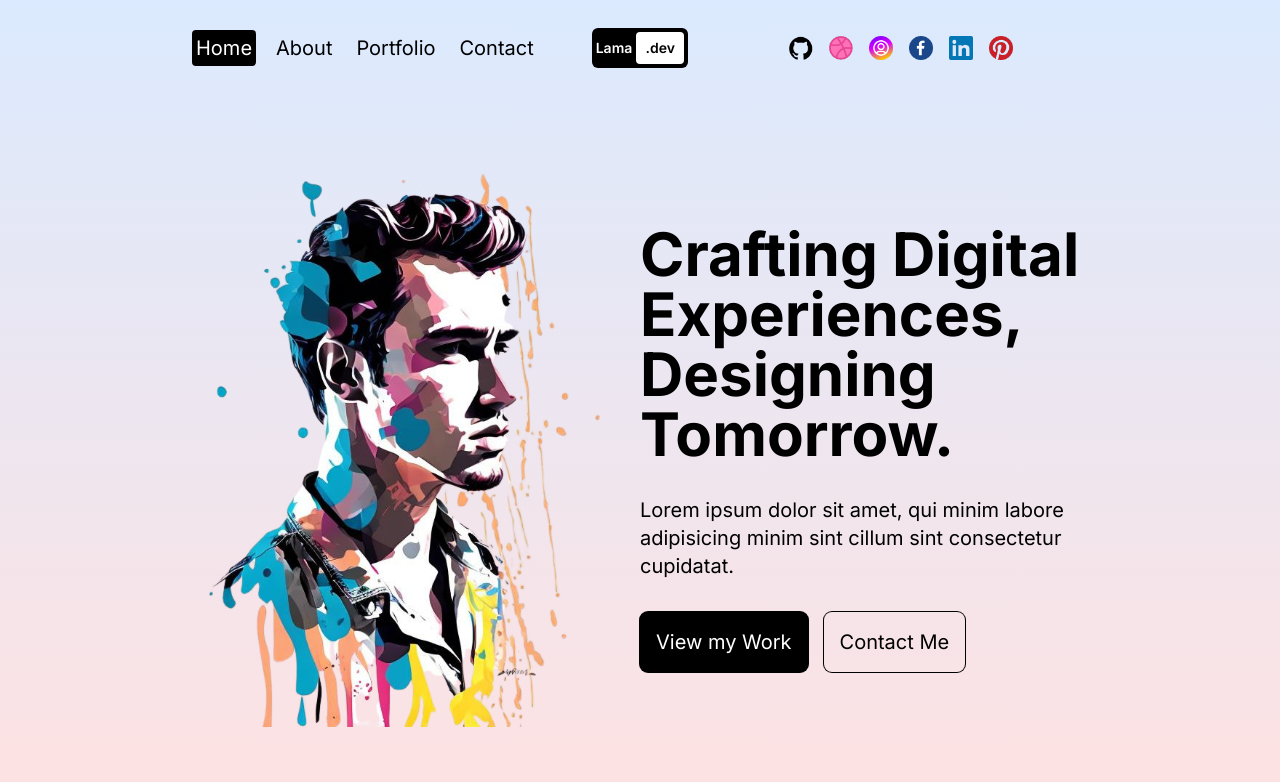
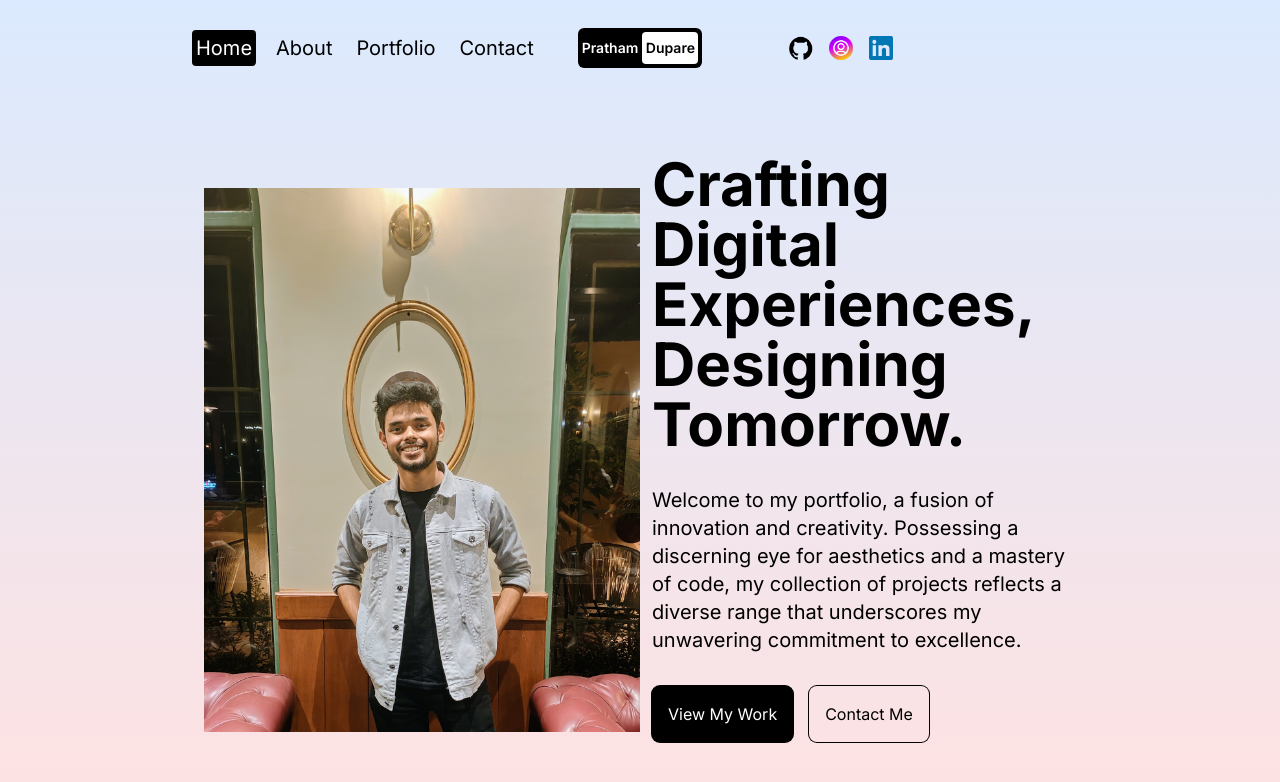
Before and after one commit to prathamdupare/NextJS-portfolio, a Next.js app: page / in a window 1280 px wide. Shown: the top 782 px of the page. Built offline with nearby package versions, Linux system fonts and the light colour scheme.

Commit message:
added new images and details

```diff
--- a/src/app/about/page.jsx
+++ b/src/app/about/page.jsx
@@ -41,15 +41,14 @@ const AboutPage = () => {
             <h1 className="font-bold text-2xl">BIOGRAPHY</h1>
             {/* BIOGRAPHY DESC */}
             <p className="text-lg">
-              Lorem ipsum dolor sit amet consectetur adipisicing elit. Nostrum
-              harum quibusdam cupiditate nobis accusamus sed aut aperiam,
-              reiciendis numquam! Voluptas voluptatibus obcaecati dolore itaque
-              suscipit! Vel doloremque numquam quam nihil.
+              Passionate Indian web developer proficient in MERN stack and
+              Next.js. Enthusiastic about Linux (Arch user). I specialize in
+              building projects from the ground up, constantly embracing new
+              skills. Let's code stories of creativity and functionality
+              together!
             </p>
             {/* BIOGRAPHY QUOTE */}
-            <span className="italic">
-              Lorem ipsum dolor sit amet consectetur adipisicing elit.
-            </span>
+            <span className="italic">Turning Ideas into Digital Realities</span>
             {/* BIOGRAPHY SIGN SVG*/}
             <div className="self-end">
               <svg
@@ -120,46 +119,16 @@ const AboutPage = () => {
                 Next.js
               </div>
               <div className="rounded  p-2 text-sm cursor-pointer bg-black text-white hover:bg-white hover:text-black">
-                SCSS
-              </div>
-              <div className="rounded  p-2 text-sm cursor-pointer bg-black text-white hover:bg-white hover:text-black">
                 Tailwind CSS
               </div>
               <div className="rounded  p-2 text-sm cursor-pointer bg-black text-white hover:bg-white hover:text-black">
                 MongoDB
               </div>
               <div className="rounded  p-2 text-sm cursor-pointer bg-black text-white hover:bg-white hover:text-black">
-                PostgreSQL
-              </div>
-              <div className="rounded  p-2 text-sm cursor-pointer bg-black text-white hover:bg-white hover:text-black">
                 Node.js
               </div>
               <div className="rounded  p-2 text-sm cursor-pointer bg-black text-white hover:bg-white hover:text-black">
-                Nest.js
-              </div>
-              <div className="rounded  p-2 text-sm cursor-pointer bg-black text-white hover:bg-white hover:text-black">
                 Express.js
-              </div>
-              <div className="rounded  p-2 text-sm cursor-pointer bg-black text-white hover:bg-white hover:text-black">
-                Spring Boot
-              </div>
-              <div className="rounded  p-2 text-sm cursor-pointer bg-black text-white hover:bg-white hover:text-black">
-                GraphQL
-              </div>
-              <div className="rounded  p-2 text-sm cursor-pointer bg-black text-white hover:bg-white hover:text-black">
-                Apollo
-              </div>
-              <div className="rounded  p-2 text-sm cursor-pointer bg-black text-white hover:bg-white hover:text-black">
-                Redux
-              </div>
-              <div className="rounded  p-2 text-sm cursor-pointer bg-black text-white hover:bg-white hover:text-black">
-                Framer Motion
-              </div>
-              <div className="rounded  p-2 text-sm cursor-pointer bg-black text-white hover:bg-white hover:text-black">
-                Three.js
-              </div>
-              <div className="rounded  p-2 text-sm cursor-pointer bg-black text-white hover:bg-white hover:text-black">
-                WebGL
               </div>
               <div className="rounded  p-2 text-sm cursor-pointer bg-black text-white hover:bg-white hover:text-black">
                 Webpack
@@ -171,16 +140,7 @@ const AboutPage = () => {
                 Docker
               </div>
               <div className="rounded  p-2 text-sm cursor-pointer bg-black text-white hover:bg-white hover:text-black">
-                AWS
-              </div>
-              <div className="rounded  p-2 text-sm cursor-pointer bg-black text-white hover:bg-white hover:text-black">
-                Firebase
-              </div>
-              <div className="rounded  p-2 text-sm cursor-pointer bg-black text-white hover:bg-white hover:text-black">
                 Git
-              </div>
-              <div className="rounded  p-2 text-sm cursor-pointer bg-black text-white hover:bg-white hover:text-black">
-                Figma
               </div>
             </motion.div>
             {/* SKILL SCROLL SVG */}
@@ -233,21 +193,21 @@ const AboutPage = () => {
                 <div className="w-1/3 ">
                   {/* JOB TITLE */}
                   <div className="bg-white p-3 font-semibold rounded-b-lg rounded-s-lg">
-                    Senior JavaScript Engineer
+                    Freelancing
                   </div>
                   {/* JOB DESC */}
                   <div className="p-3 text-sm italic">
-                    I led web development, offering expertise in JavaScript
-                    frameworks.{" "}
+                    As a Freelancer, I provided tailored web solutions, applying
+                    a diverse range of technologies to meet client requirements
+                    and deliver high-quality results.
                   </div>
                   {/* JOB DATE */}
                   <div className="p-3 text-red-400 text-sm font-semibold">
-                    2024 - Present
+                    2023 - Present
                   </div>
                   {/* JOB COMPANY */}
-                  <div className="p-1 rounded bg-white text-sm font-semibold w-fit">
-                    Apple
-                  </div>
+                  <div className="p-1 rounded bg-white text-sm font-semibold w-fit"></div>
+                  ``
                 </div>
                 {/* CENTER */}
                 <div className="w-1/6 flex justify-center">
@@ -276,20 +236,20 @@ const AboutPage = () => {
                 <div className="w-1/3 ">
                   {/* JOB TITLE */}
                   <div className="bg-white p-3 font-semibold rounded-b-lg rounded-s-lg">
-                    Senior React Developer
+                    Notable Projects
                   </div>
                   {/* JOB DESC */}
                   <div className="p-3 text-sm italic">
-                    I spearheaded React-based application development,
-                    leveraging advanced skills.{" "}
+                    Developed websites for college professors, enhancing their
+                    online presence and communication with students.
                   </div>
                   {/* JOB DATE */}
                   <div className="p-3 text-red-400 text-sm font-semibold">
-                    2019 - 2024{" "}
+                    2022 - 2024
                   </div>
                   {/* JOB COMPANY */}
                   <div className="p-1 rounded bg-white text-sm font-semibold w-fit">
-                    Microsoft
+                    IISER BHOPAL
                   </div>
                 </div>
               </div>
@@ -299,16 +259,17 @@ const AboutPage = () => {
                 <div className="w-1/3 ">
                   {/* JOB TITLE */}
                   <div className="bg-white p-3 font-semibold rounded-b-lg rounded-s-lg">
-                    Freelancer{" "}
+                    EMBO ISPP Meet
                   </div>
                   {/* JOB DESC */}
                   <div className="p-3 text-sm italic">
-                    I provided web solutions, applying a range of technologies
-                    to address client requirements.{" "}
+                    Created a comprehensive workshop website for the EMBO ISPP
+                    meet at IISER Bhopal, showcasing organizational and
+                    technical skills in managing a prominent event.{" "}
                   </div>
                   {/* JOB DATE */}
                   <div className="p-3 text-red-400 text-sm font-semibold">
-                    2010 - 2019{" "}
+                    2024{" "}
                   </div>
                 </div>
                 {/* CENTER */}
--- a/src/app/contact/page.jsx
+++ b/src/app/contact/page.jsx
@@ -71,7 +71,7 @@ const ContactPage = () => {
           className="h-1/2 lg:h-full lg:w-1/2 bg-red-50 rounded-xl text-xl flex flex-col gap-8 justify-center p-24 "
           action=""
         >
-          <span>Dear Lama Dev,</span>
+          <span>Dear Pratham,</span>
           <textarea
             className="bg-transparent border-b-2 border-b-black outline-none resize-none"
             name="user_message"
--- a/src/app/page.jsx
+++ b/src/app/page.jsx
@@ -1,7 +1,8 @@
 "use client";
+
 import Image from "next/image";
-
 import { motion } from "framer-motion";
+import Link from "next/link";
 
 const Homepage = () => {
   return (
@@ -11,25 +12,36 @@ const Homepage = () => {
       animate={{ y: "0%" }}
       transition={{ duration: 1 }}
     >
-      <div className="h-full flex flex-col lg:flex-row px-4 sm:px-8 md:px-12 lg:px-20 xl:px-48 text-xl ">
-        <div className="h-1/2 lg:h-full lg:w-1/2 relative">
+      <div className="h-full flex flex-col lg:flex-row px-4 sm:px-8 md:px-12 lg:px-20 xl:px-48">
+        {/* IMAGE CONTAINER */}
+        <div className="h-1/2 lg:h-full lg:w-1/2 m-3 relative">
           <Image src="/hero.png" alt="" fill className="object-contain" />
         </div>
-        <div className="h-1/2 flex flex-col lg:h-full lg:w-1/2  gap-8 items-center justify-center">
-          <h1 className="text-4xl md:text-6xl font-bold ">
+        {/* TEXT CONTAINER */}
+        <div className="h-1/2 lg:h-full lg:w-1/2 flex flex-col gap-8 items-center justify-center">
+          {/* TITLE */}
+          <h1 className="text-4xl md:text-6xl font-bold">
             Crafting Digital Experiences, Designing Tomorrow.
           </h1>
+          {/* DESC */}
           <p className="md:text-xl">
-            Lorem ipsum dolor sit amet, qui minim labore adipisicing minim sint
-            cillum sint consectetur cupidatat.
+            Welcome to my portfolio, a fusion of innovation and creativity.
+            Possessing a discerning eye for aesthetics and a mastery of code, my
+            collection of projects reflects a diverse range that underscores my
+            unwavering commitment to excellence.{" "}
           </p>
-          <div className="flex gap-4 w-full">
-            <button className="p-4 rounded-lg ring-1  ring-black bg-black text-white">
-              View my Work
+          {/* BUTTONS */}
+          <div className="w-full flex gap-4">
+            <button className="p-4 rounded-lg ring-1 ring-black bg-black text-white">
+              View My Work
             </button>
-            <button className="p-4 rounded-lg ring-1  ring-black ">
-              Contact Me
-            </button>
+
+            <Link href="/contact">
+              {" "}
+              <button className="p-4 rounded-lg ring-1 ring-black">
+                Contact Me
+              </button>
+            </Link>
           </div>
         </div>
       </div>
--- a/src/app/portfolio/page.jsx
+++ b/src/app/portfolio/page.jsx
@@ -8,34 +8,34 @@ const items = [
   {
     id: 1,
     color: "from-red-300 to-blue-300",
-    title: "React Commerce",
-    desc: "Lorem ipsum dolor sit amet consectetur adipisicing elit. Dolores ab id ad nesciunt quo aut corporis modi? Voluptate, quos sunt dolorum facilis, id eum sequi placeat accusantium saepe eos laborum.",
+    title: "Fullstack MERN Blog App",
+    desc: "A robust MERN stack blog website with comprehensive authentication features. Leveraging MongoDB, Express, React, and Node.js, this full-stack project seamlessly integrates creativity with functionality.",
     img: "https://images.pexels.com/photos/18073372/pexels-photo-18073372/free-photo-of-young-man-sitting-in-a-car-on-a-night-street.jpeg?auto=compress&cs=tinysrgb&w=1600&lazy=load",
-    link: "https://lama.dev",
+    link: "",
   },
   {
     id: 2,
     color: "from-blue-300 to-violet-300",
-    title: "Next.js Medium Blog",
-    desc: "Lorem ipsum dolor sit amet consectetur adipisicing elit. Dolores ab id ad nesciunt quo aut corporis modi? Voluptate, quos sunt dolorum facilis, id eum sequi placeat accusantium saepe eos laborum.",
+    title: "FOSS-Prompts",
+    desc: "FossPrompts is an open-source AI prompting tool for modern world to discover, create and share creative AI prompts.",
     img: "https://images.pexels.com/photos/18023772/pexels-photo-18023772/free-photo-of-close-up-of-a-person-holding-a-wristwatch.jpeg?auto=compress&cs=tinysrgb&w=1600&lazy=load",
-    link: "https://lama.dev",
+    link: "https://ai-prompt.fosspage.com/",
   },
   {
     id: 3,
     color: "from-violet-300 to-purple-300",
-    title: "Vanilla Book App",
-    desc: "Lorem ipsum dolor sit amet consectetur adipisicing elit. Dolores ab id ad nesciunt quo aut corporis modi? Voluptate, quos sunt dolorum facilis, id eum sequi placeat accusantium saepe eos laborum.",
+    title: "REST API",
+    desc: "A REST API With Node, Express, TypeScript & MongoDB",
     img: "https://images.pexels.com/photos/6894528/pexels-photo-6894528.jpeg?auto=compress&cs=tinysrgb&w=1600&lazy=load",
-    link: "https://lama.dev",
+    link: "https://github.com/prathamdupare/rest-api",
   },
   {
     id: 4,
     color: "from-purple-300 to-red-300",
-    title: "Spotify Music App",
-    desc: "Lorem ipsum dolor sit amet consectetur adipisicing elit. Dolores ab id ad nesciunt quo aut corporis modi? Voluptate, quos sunt dolorum facilis, id eum sequi placeat accusantium saepe eos laborum.",
+    title: "FossPage",
+    desc: "My blog site.",
     img: "https://images.pexels.com/photos/18540208/pexels-photo-18540208/free-photo-of-wood-landscape-water-hill.jpeg?auto=compress&cs=tinysrgb&w=1260&h=750&dpr=2",
-    link: "https://lama.dev",
+    link: "https://blog.fosspage.com",
   },
 ];
 
--- a/src/components/navbar.jsx
+++ b/src/components/navbar.jsx
@@ -85,33 +85,23 @@ const Navbar = () => {
           className="text-sm bg-black rounded-md p-1 font-semibold flex items-center justify-center "
           href="/"
         >
-          <span className="text-white mr-1">Lama</span>
-          <span className="w-12 h-8 rounded bg-white flex items-center justify-center">
-            .dev
+          <span className="text-white mr-1">Pratham</span>
+          <span className="w-14 h-8 rounded bg-white flex items-center justify-center">
+            Dupare
           </span>
         </Link>
       </div>
 
       {/*Socials*/}
       <div className="hidden md:flex gap-4 w-1/3">
-        <Link href="#">
+        <Link href="https://github.com/prathamdupare">
           <Image src="/github.png" alt="" width={24} height={24} />
         </Link>
-        <Link href="#">
-          <Image src="/dribbble.png" alt="" width={24} height={24} />
-        </Link>
-        <Link href="#">
+        <Link href="https://instagram.com/pratham_mess">
           <Image src="/instagram.png" alt="" width={24} height={24} />
         </Link>
-        <Link href="#">
-          <Image src="/facebook.png" alt="" width={24} height={24} />
-        </Link>
-        <Link href="#">
+        <Link href="https://www.linkedin.com/in/pratham-dupare-a99b97247/">
           <Image src="/linkedin.png" alt="" width={24} height={24} />
-        </Link>
-
-        <Link href="#">
-          <Image src="/pinterest.png" alt="" width={24} height={24} />
         </Link>
       </div>
       <div className="md:hidden">
```
Also changed, not shown: public/hero.png.
